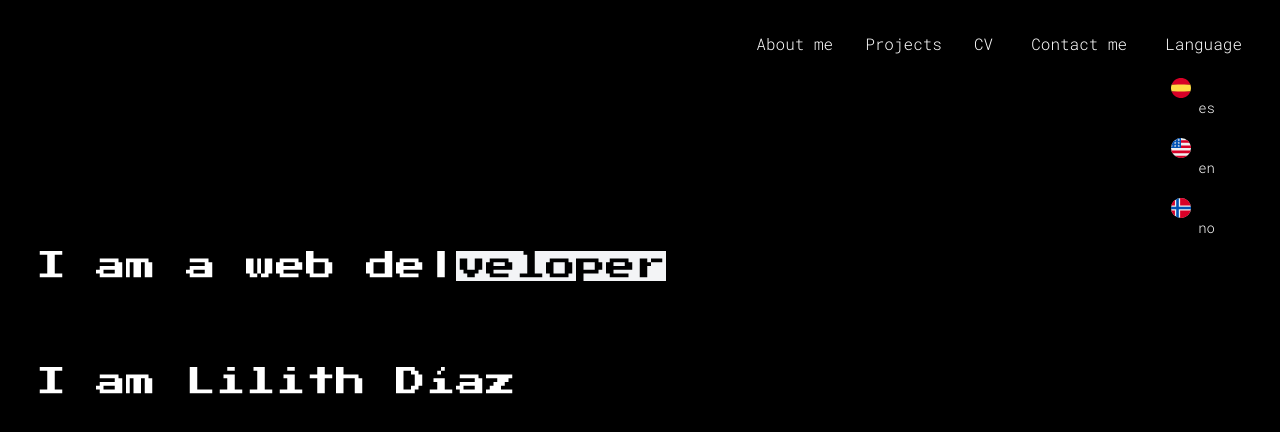
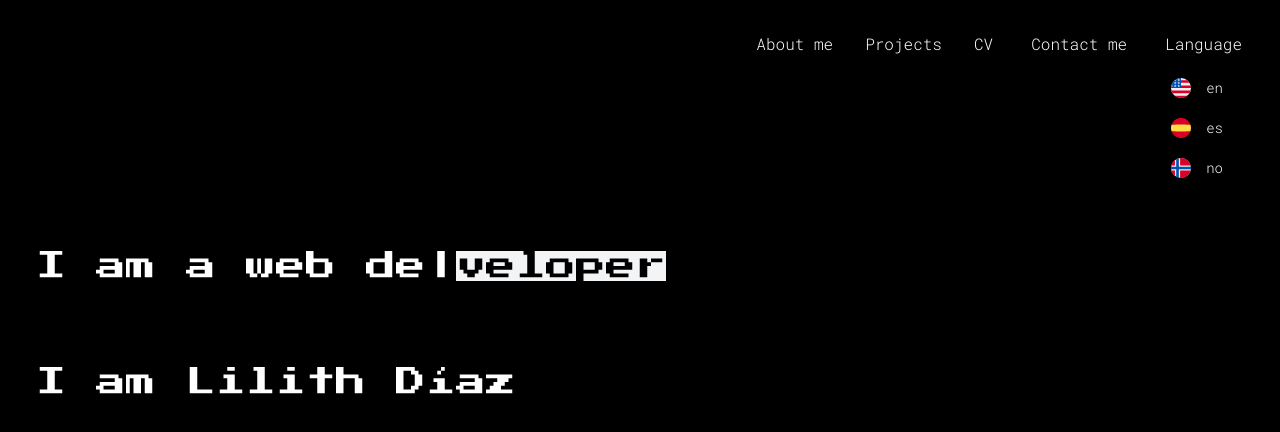
Before and after one commit to pinktaty/pinktaty.github.io, a React (Create React App) app: page /Contact-me in a window 1280 px wide. Both pictures are taken after a click on the button "Language". Shown: the top 432 px of the page. Built offline with nearby package versions, Linux system fonts and the light colour scheme.

Commit message:
implement animation

```diff
--- a/src/Language.js
+++ b/src/Language.js
@@ -23,18 +23,18 @@ function MenuLanguages() {
             <div className={`${open ? 'block': 'hidden'} absolute mt-2 right-0 w-22 sm:mt-3`}>
                 <button onClick={() => changeLanguageAux("en")}
                         className="sm:my-1 w-full text-center rounded-md p-1.5 text-sm hover:bg-gray-600 hover:text-white font-mono">
-                    <img className="w-5" src='/es.svg' alt={`${languageData.language.types[0]}`}/>
-                    es
+                    <img className="w-5 absolute" src='/en.svg' alt={`${languageData.language.types[1]}`}/>
+                    <span className="ml-4">en</span>
                 </button>
                 <button onClick={() => changeLanguageAux("es")}
-                        className="sm:my-1 w-full text-center rounded-md p-1.5 text-sm hover:bg-gray-600 hover:text-white font-mono">
-                    <img className="w-5" src='/en.svg' alt={`${languageData.language.types[1]}`}/>
-                    en
+                        className="sm:my-1 w-full text-center justify-center rounded-md p-1.5 text-sm hover:bg-gray-600 hover:text-white font-mono">
+                    <img className="w-5 absolute" src='/es.svg' alt={`${languageData.language.types[0]}`}/>
+                    <span className="ml-4">es</span>
                 </button>
                 <button onClick={() => changeLanguageAux("no")}
-                        className="sm:my-1 w-full text-center rounded-md p-1.5 text-sm hover:bg-gray-600 hover:text-white font-mono">
-                    <img className="w-5" src='/no.svg' alt={`${languageData.language.types[2]}`}/>
-                    no
+                        className=" sm:my-1 w-full text-center rounded-md p-1.5 text-sm hover:bg-gray-600 hover:text-white font-mono">
+                    <img className="w-5 absolute" src='/no.svg' alt={`${languageData.language.types[2]}`}/>
+                    <span className="ml-4">no</span>
                 </button>
             </div>
         </div>
```
